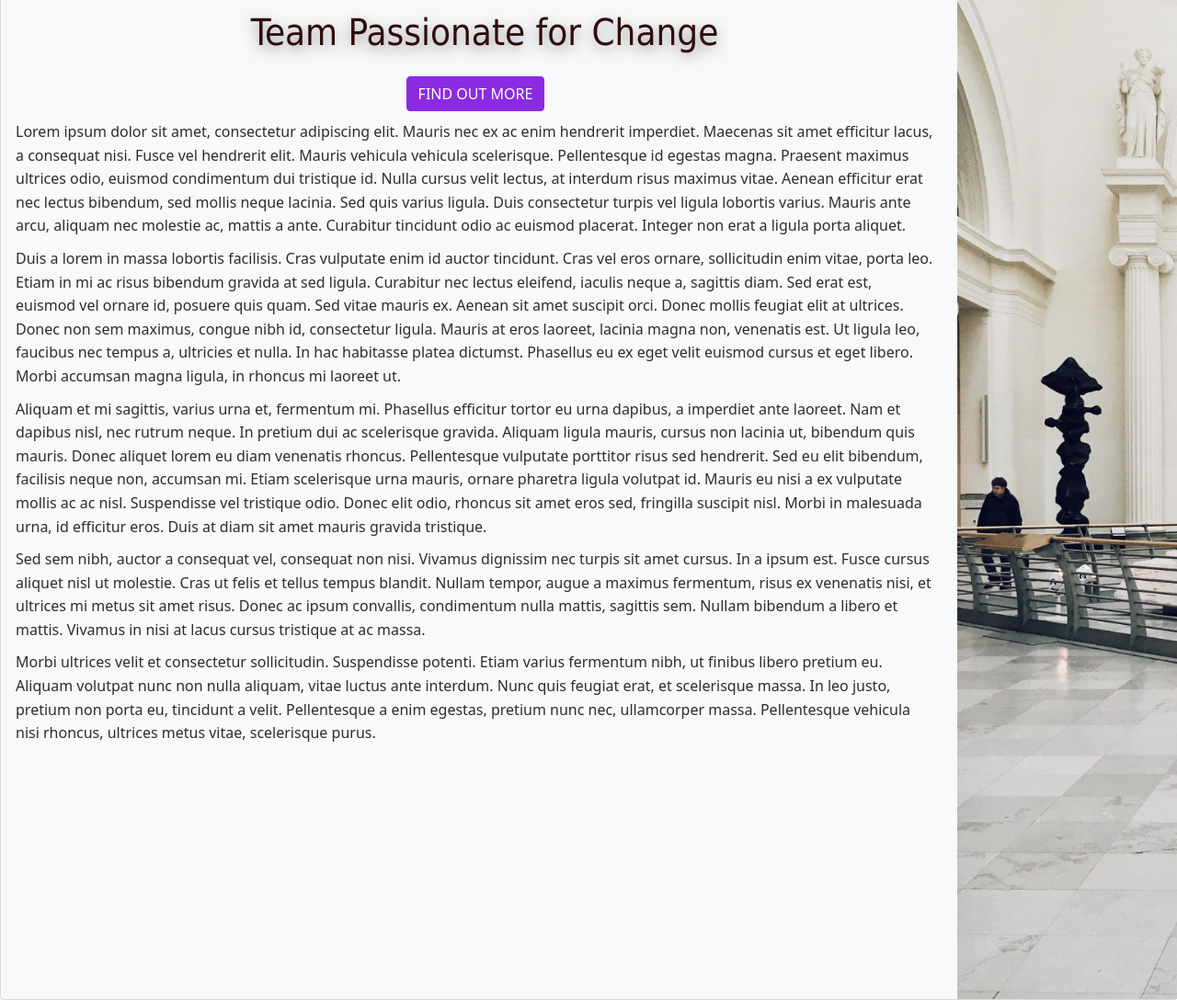
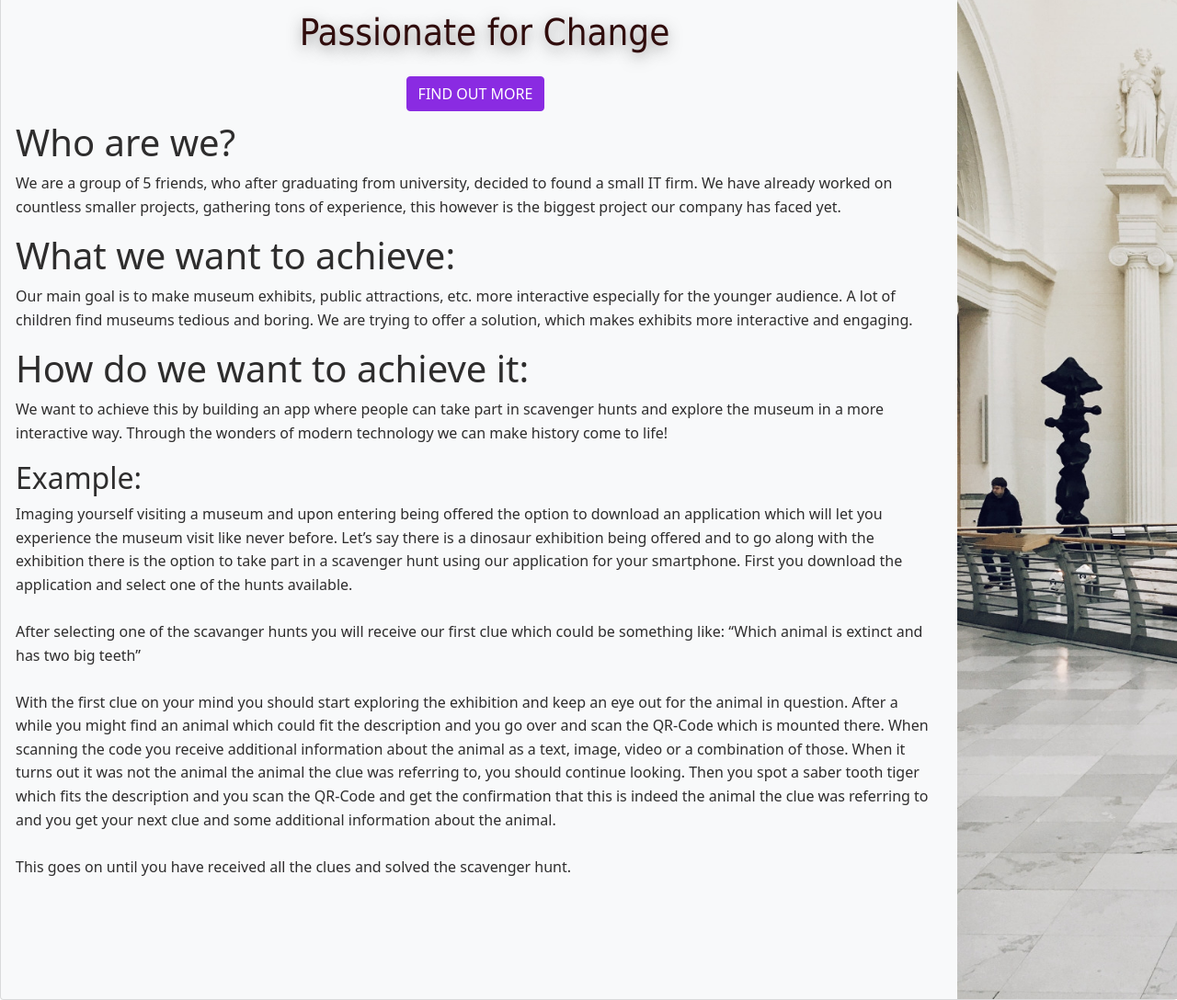
Before and after one commit to IMerlin1009I/Scavanger-Hunt, a plain HTML site: page Website/about.html in a window 1280 px wide. Shown: the part 219-1307 px from the top of the page at 92% size. Drawn offline with nearby package versions, Linux system fonts and the light colour scheme.

Commit message:
Added the text and headings for the "About Page".

```diff
--- a/Website/about.html
+++ b/Website/about.html
@@ -48,61 +48,49 @@
                 <div class="card-img-overlay justify-content-left d-flex align-items-left">
                     <div>
                         <p class="card-text-about fs-1">We Are a </p>
-                        <p class="card-text-about fs-1" style="color: blueviolet;">  Young </p>
-                        <p class="card-text-about fs-1">Team Passionate for Change </p>
+                        <p class="card-text-about fs-1" style="color: blueviolet;">  Young Team </p>
+                        <p class="card-text-about fs-1"> Passionate for Change </p>
                         <div class= "button">
                         <button type="button-about" class="btn btn-purple">FIND OUT MORE</button></div>
 
                                 <div class="card-body-about">
-                                    Lorem ipsum dolor sit amet, consectetur adipiscing elit.
-                                    Mauris nec ex ac enim hendrerit imperdiet.
-                                    Maecenas sit amet efficitur lacus, a consequat nisi.
-                                    Fusce vel hendrerit elit. Mauris vehicula vehicula scelerisque.
-                                    Pellentesque id egestas magna. Praesent maximus ultrices odio,
-                                    euismod condimentum dui tristique id. Nulla cursus velit lectus,
-                                    at interdum risus maximus vitae. Aenean efficitur erat nec lectus bibendum,
-                                    sed mollis neque lacinia. Sed quis varius ligula.
-                                    Duis consectetur turpis vel ligula lobortis varius. Mauris ante arcu,
-                                    aliquam nec molestie ac, mattis a ante. Curabitur tincidunt odio ac euismod placerat.
-                                    Integer non erat a ligula porta aliquet.
+                                    <!-- rework heading position/style -->
+                                    <div class="card-body-about">
+                                        <h1> Who are we? </h1>
+                                        <p>
+                                            We are a group of 5 friends, who after graduating from university, decided to found a small IT firm.
+                                            We have already worked on countless smaller projects, gathering tons of experience, this however is
+                                            the biggest project our company has faced yet.
+                                        </p>
+                                    </div>
 
-
-                                        <div class="card-body-about">
-                                            Duis a lorem in massa lobortis facilisis.
-                                            Cras vulputate enim id auctor tincidunt.
-                                            Cras vel eros ornare, sollicitudin enim vitae, porta leo.
-                                            Etiam in mi ac risus bibendum gravida at sed ligula.
-                                            Curabitur nec lectus eleifend, iaculis neque a, sagittis diam.
-                                             Sed erat est, euismod vel ornare id, posuere quis quam.
-                                              Sed vitae mauris ex. Aenean sit amet suscipit orci.
-                                              Donec mollis feugiat elit at ultrices.
-                                              Donec non sem maximus, congue nibh id, consectetur ligula.
-                                              Mauris at eros laoreet, lacinia magna non, venenatis est.
-                                              Ut ligula leo, faucibus nec tempus a, ultricies et nulla.
-                                              In hac habitasse platea dictumst.
-                                              Phasellus eu ex eget velit euismod cursus et eget libero.
-                                              Morbi accumsan magna ligula, in rhoncus mi laoreet ut.
-                                        </div>
+                                    <div class="card-body-about">
+                                        <h1> What we want to achieve: </h1>
+                                        <p>
+                                            Our main goal is to make museum exhibits, public attractions, etc. more interactive especially for the younger audience. A lot of children find museums tedious and boring. We are trying to offer a solution, which makes exhibits more interactive and engaging.
+                                        </p>
+                                    </div>
 
 
 
-                                        <div class="card-body-about">
-                                            Aliquam et mi sagittis, varius urna et, fermentum mi. Phasellus efficitur tortor eu urna dapibus, a imperdiet ante laoreet. Nam et dapibus nisl, nec rutrum neque. In pretium dui ac scelerisque gravida. Aliquam ligula mauris, cursus non lacinia ut, bibendum quis mauris. Donec aliquet lorem eu diam venenatis rhoncus. Pellentesque vulputate porttitor risus sed hendrerit. Sed eu elit bibendum, facilisis neque non, accumsan mi. Etiam scelerisque urna mauris, ornare pharetra ligula volutpat id. Mauris eu nisi a ex vulputate mollis ac ac nisl. Suspendisse vel tristique odio. Donec elit odio, rhoncus sit amet eros sed, fringilla suscipit nisl. Morbi in malesuada urna, id efficitur eros. Duis at diam sit amet mauris gravida tristique.
-                                        </div>
-
-
-
-                                        <div class="card-body-about">
-                                            Sed sem nibh, auctor a consequat vel, consequat non nisi. Vivamus dignissim nec turpis sit amet cursus. In a ipsum est. Fusce cursus aliquet nisl ut molestie. Cras ut felis et tellus tempus blandit. Nullam tempor, augue a maximus fermentum, risus ex venenatis nisi, et ultrices mi metus sit amet risus. Donec ac ipsum convallis, condimentum nulla mattis, sagittis sem. Nullam bibendum a libero et mattis. Vivamus in nisi at lacus cursus tristique at ac massa.
-                                        </div>
-
-
-
-                                        <div class="card-body-about">
-                                            Morbi ultrices velit et consectetur sollicitudin. Suspendisse potenti. Etiam varius fermentum nibh, ut finibus libero pretium eu. Aliquam volutpat nunc non nulla aliquam, vitae luctus ante interdum. Nunc quis feugiat erat, et scelerisque massa. In leo justo, pretium non porta eu, tincidunt a velit. Pellentesque a enim egestas, pretium nunc nec, ullamcorper massa. Pellentesque vehicula nisi rhoncus, ultrices metus vitae, scelerisque purus.
-
-                                        </div>
-
+                                    <div class="card-body-about">
+                                        <h1> How do we want to achieve it: </h1>
+                                        <p>
+                                            We want to achieve this by building an app where people can take part in scavenger hunts and explore the museum in a more interactive way. Through the wonders of modern technology we can make history come to life!
+                                        </p>
+                                        <h2> Example: </h2>
+                                        <p>
+                                            Imaging yourself visiting a museum and upon entering being offered the option to download an application which will let you experience the museum visit like never before.
+                                            Let’s say there is a dinosaur exhibition being offered and to go along with the exhibition there is the option to take part in a scavenger hunt using our application for your smartphone. First you download the application and select one of the hunts available.
+                                            <br><br>
+                                            After selecting one of the scavanger hunts you will receive our first clue which could be something like:
+                                            “Which animal is extinct and has two big teeth”
+                                            <br><br>
+                                            With the first clue on your mind you should start exploring the exhibition and keep an eye out for the animal in question. After a while you might find an animal which could fit the description and you go over and scan the QR-Code which is mounted there. When scanning the code you receive additional information about the animal as a text, image, video or a combination of those. When it turns out it was not the animal the animal the clue was referring to, you should continue looking. Then you spot a saber tooth tiger which fits the description and you scan the QR-Code and get the confirmation that this is indeed the animal the clue was referring to and you get your next clue and some additional information about the animal.
+                                            <br><br>
+                                            This goes on until you have received all the clues and solved the scavenger hunt.
+                                        </p>
+                                    </div>
                             </div>
                     </div>
 
```
